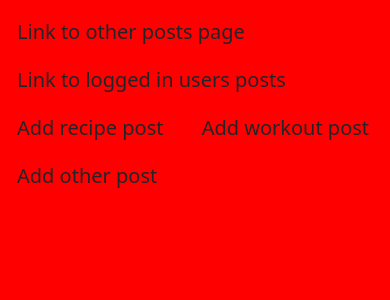
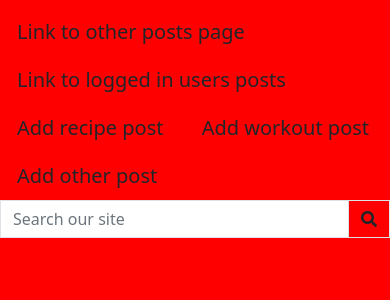
Before and after one commit to gustafsson96/you-made-you-fitness, a Django app: page /community/start in a window 390 px wide. Shown: the part 146-446 px from the top of the page. Run offline with Django 3.2, Linux system fonts and the light colour scheme; parts of the project's set-up code (start-up, migrations or seed data) failed here and were passed over; some libraries are stand-ins or nearby versions.

Commit message:
Move search bar to community template

```diff
--- a/community/templates/community/community.html
+++ b/community/templates/community/community.html
@@ -12,5 +12,18 @@
 <a href="{% url 'add_workout' %}" class="btn btn-black rounded-0 btn-lg">Add workout post</a>
 <a href="{% url 'add_other' %}" class="btn btn-black rounded-0 btn-lg">Add other post</a>
 
+<form method="GET" action="m-auto">
+    <div class="input-group w-100">
+    <input class="form-control border border-black rounded-0" type="text" name="q" placeholder="Search our site">
+        <div class="input-group-append">
+            <button class="form-control btn btn-black border border-black rounded-0" type="submit">
+                    <span class="icon">
+                        <i class="fas fa-search"></i>
+                    </span>
+            </button>
+        </div>
+    </div>
+</form>
+
 
 {%endblock%}
--- a/templates/base.html
+++ b/templates/base.html
@@ -35,18 +35,6 @@
                         <span class="navbar-toggler-icon"></span>
                     </button>
                     <div class="collapse navbar-collapse" id="navbarText">
-                        <form method="GET" action="" class="ms-auto d-lg-none mt-3">
-                            <div class="input-group w-100">
-                                <input class="form-control border border-black rounded-0" type="text" name="q" placeholder="Search our site">
-                                <div class="input-group-append">
-                                    <button class="form-control btn btn-black border border-black rounded-0" type="submit">
-                                        <span class="icon">
-                                            <i class="fas fa-search"></i>
-                                        </span>
-                                    </button>
-                                </div>
-                            </div>
-                        </form>
                         <ul class="navbar-nav ms-auto">
                             <li class="nav-item">
                                 <a class="nav-link" href="{% url 'home' %}">
@@ -154,18 +142,7 @@
                                 </a>
                             </li>
                         </ul>
-                        <form method="GET" action="" class="d-none d-lg-flex ms-auto">
-                            <div class="input-group w-100">
-                                <input class="form-control border border-black rounded-0" type="text" name="q" placeholder="Search our site">
-                                <div class="input-group-append">
-                                    <button class="form-control btn btn-black border border-black rounded-0" type="submit">
-                                        <span class="icon">
-                                            <i class="fas fa-search"></i>
-                                        </span>
-                                    </button>
-                                </div>
-                            </div>
-                        </form>
+
                         </div>
                     </div>
             </nav>
```
